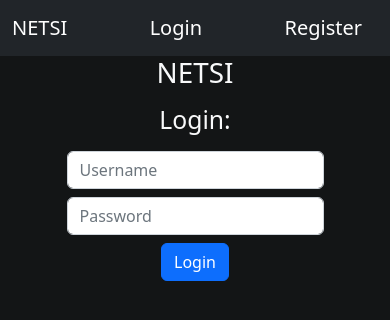
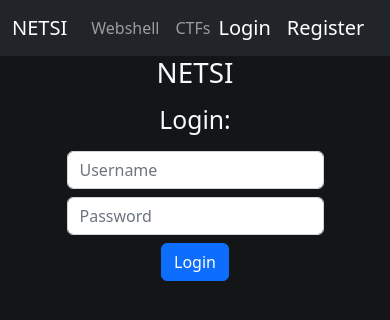
Before and after one commit to NETSIctf/netsi-server, a React (Vite) app in the folder client/: page /login in a window 390 px wide. Shown: the top 320 px of the page. Built offline with nearby package versions, Linux system fonts and the light colour scheme; no server answers.

Commit message:
fix navbar on mobile

```diff
--- a/client/src/components/Navbar.tsx
+++ b/client/src/components/Navbar.tsx
@@ -2,6 +2,7 @@ import { ReactNode, useEffect, useState } from "react";
 import { Link, useLocation } from "react-router-dom";
 
 import BsNavbar from "react-bootstrap/Navbar";
+import Nav from "react-bootstrap/Nav";
 import { checkLogin } from "./LoginChecks";
 
 function Navbar() {
@@ -19,15 +20,13 @@ function Navbar() {
   }, [pathname]);
 
   return (
-    <BsNavbar variant="dark" bg="dark" expand="lg" className="text-light" >
+    <BsNavbar variant="dark" bg="dark" className="text-light" >
       <div className="container-fluid">
         <BsNavbar.Brand href="/" >NETSI</BsNavbar.Brand>
-        <div className="collapse navbar-collapse">
-          <ul className="navbar-nav me-auto mb-2 mb-lg-0">
-            <Link className="nav-link" to="/webshell">Webshell</Link>
-            <Link className="nav-link" to="/ctfs">CTFs</Link>
-          </ul>
-        </div>
+        <Nav className="me-auto">
+          <Nav.Link href="/webshell">Webshell</Nav.Link>
+          <Nav.Link href="/ctfs">CTFs</Nav.Link>
+        </Nav>
 
         {login}
       </div>
```
